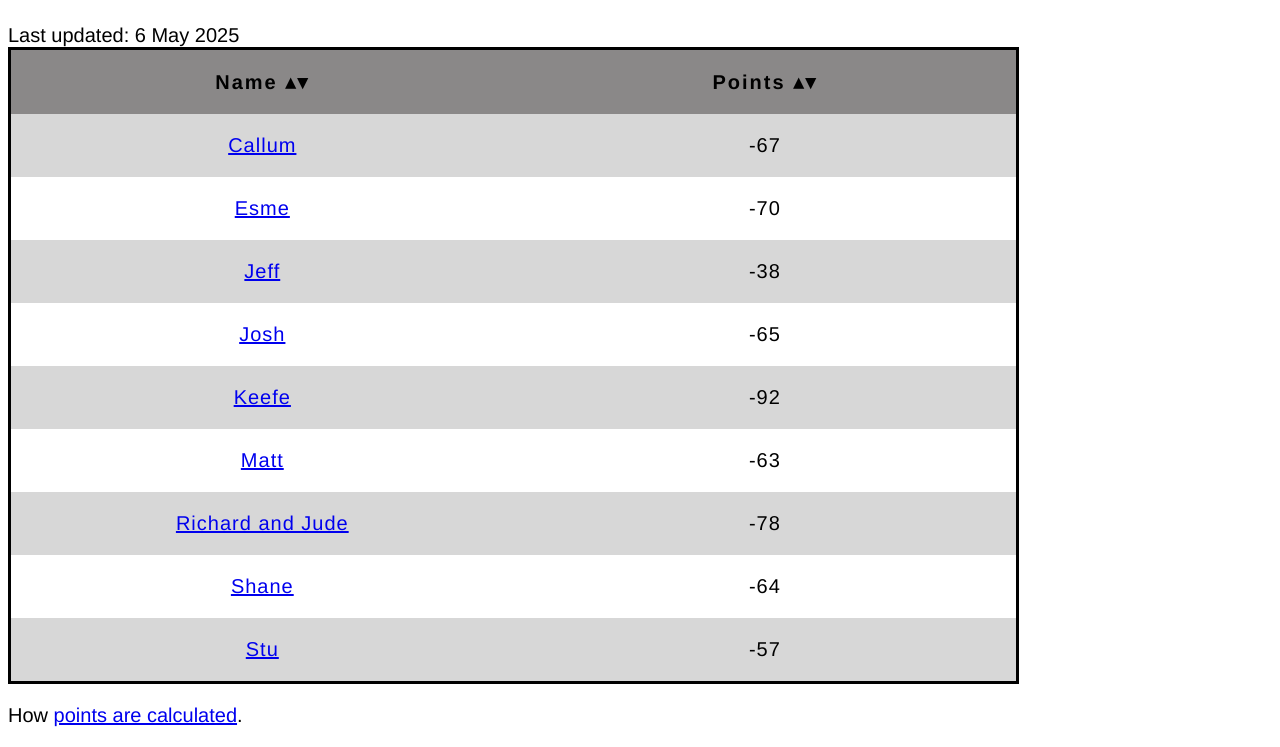
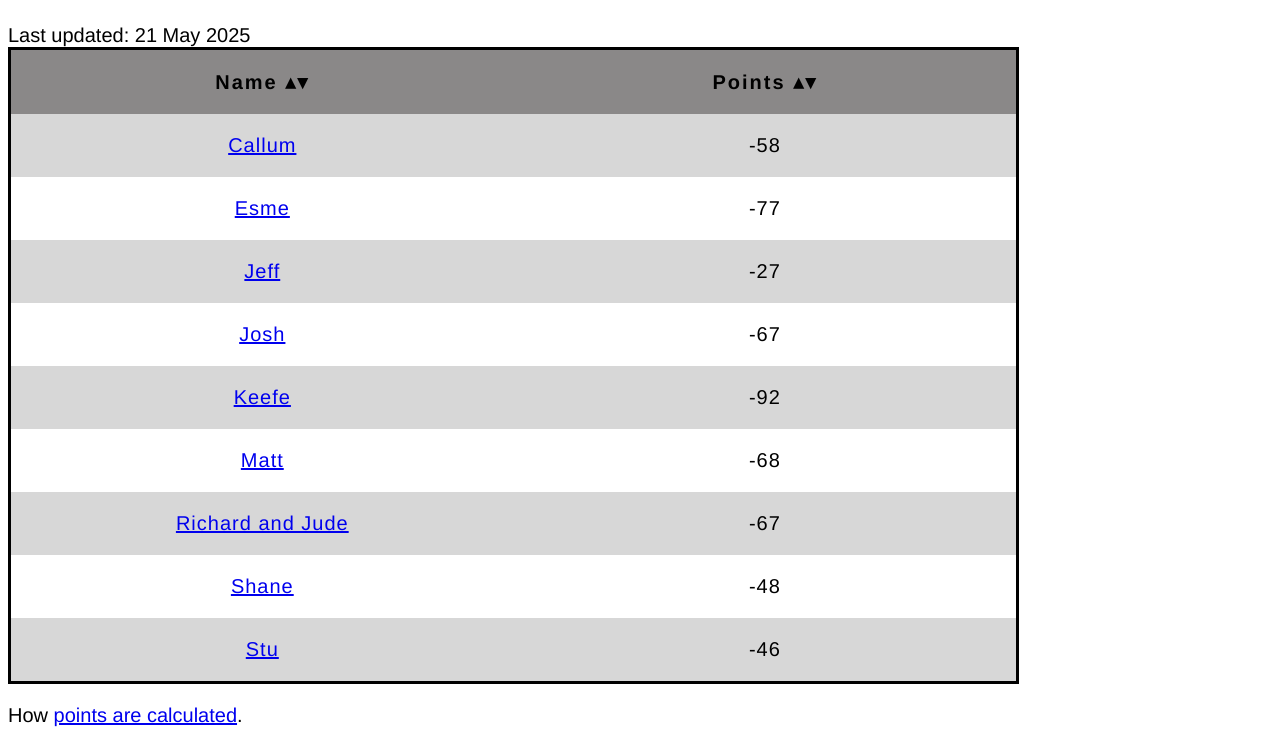
Before and after one commit to mattlucht/premier-league-predictions, a plain HTML site: page index.html in a window 1280 px wide. Shown: the part 133-880 px from the top of the page. Drawn offline with Linux system fonts and the light colour scheme.

Commit message:
updates latest scores

```diff
--- a/index.html
+++ b/index.html
@@ -36,7 +36,7 @@
 <h1>Premier league predictions – 2024/25</h1>
 
 <table class="sortable">
-  <caption>Last updated: 6 May 2025</caption>
+  <caption>Last updated: 21 May 2025</caption>
   <thead>
   <tr>
     <th scope="col">Name</th>
@@ -46,19 +46,19 @@
   <tbody>
     <tr class="item">
       <td scope="row"> <a href="/premier-league-predictions/callum.html">Callum</a></td>
-      <td>-67</td>
+      <td>-58</td>
     </tr>
     <tr class="item">
       <td scope="row"> <a href="/premier-league-predictions/esme.html">Esme</a></td>
-      <td>-70</td>
+      <td>-77</td>
     </tr>
     <tr class="item">
       <td scope="row"> <a href="/premier-league-predictions/jeff.html">Jeff</a></td>
-      <td>-38</td>
+      <td>-27</td>
     </tr>
     <tr class="item">
       <td scope="row"> <a href="/premier-league-predictions/josh.html">Josh</a></td>
-      <td>-65</td>
+      <td>-67</td>
     </tr>
     <tr class="item">
       <td scope="row"> <a href="/premier-league-predictions/keefe.html">Keefe</a></td>
@@ -66,19 +66,19 @@
     </tr>
     <tr class="item">
       <td scope="row"> <a href="/premier-league-predictions/matt.html">Matt</a></td>
-      <td>-63</td>
+      <td>-68</td>
     </tr>
     <tr class="item">
       <td scope="row"> <a href="/premier-league-predictions/richard-and-jude.html">Richard and Jude</a></td>
-      <td>-78</td>
+      <td>-67</td>
     </tr>
     <tr class="item">
       <td scope="row"> <a href="/premier-league-predictions/shane.html">Shane</a></td>
-      <td>-64</td>
+      <td>-48</td>
     </tr>
  <tr class="item">
     <td scope="row"> <a href="/premier-league-predictions/stu.html">Stu</a></td>
-    <td>-57</td>
+    <td>-46</td>
   </tr>
 </tbody>
 </table>
```
